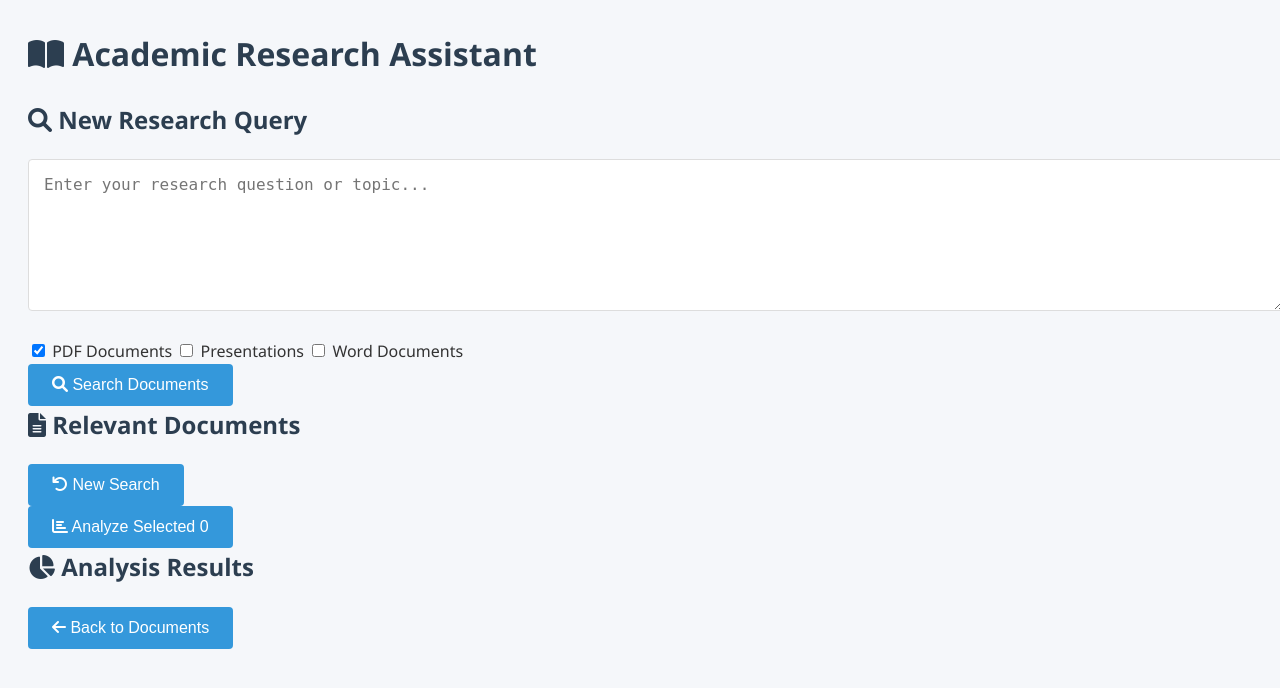
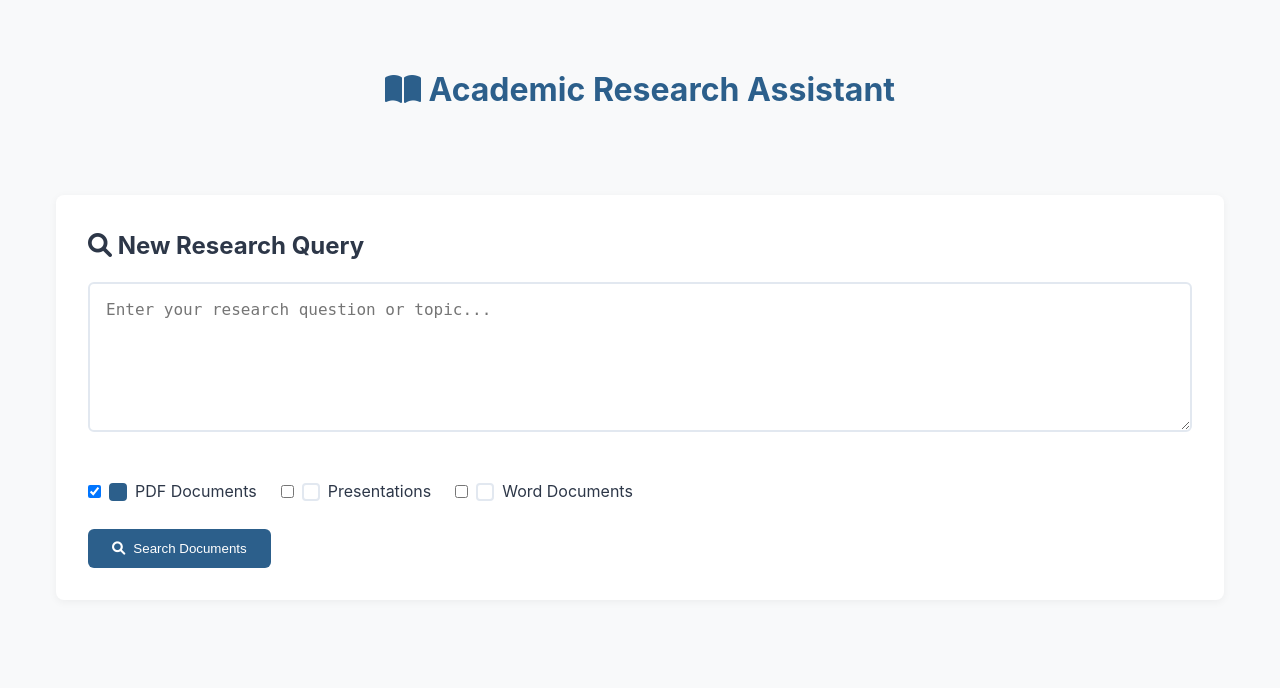
Before and after one commit to abhijeeth12/Academic-Research-Assistant, a Flask app: page / in a window 1280 px wide. Shown: the top 688 px of the page. Run offline with Flask 3, Linux system fonts and the light colour scheme.

Commit message:
Update style.css

```diff
--- a/static/style.css
+++ b/static/style.css
@@ -1,129 +1,153 @@
-body {
-    font-family: 'Segoe UI', Tahoma, Geneva, Verdana, sans-serif;
-    background: #f5f7fa;
-    padding: 20px;
-    line-height: 1.6;
-    color: #333;
+:root {
+    --primary: #2C5F8B;
+    --secondary: #3A7CA5;
+    --background: #F8F9FA;
+    --surface: #FFFFFF;
+    --text-primary: #2D3748;
+    --text-secondary: #718096;
+    --border: #E2E8F0;
+    --hover-bg: #EDF2F7;
 }
 
-.container {
-    max-width: 1000px;
-    margin: 0 auto;
-    background: white;
-    padding: 30px;
-    border-radius: 8px;
-    box-shadow: 0 2px 10px rgba(0,0,0,0.1);
+* {
+    box-sizing: border-box;
+    margin: 0;
+    padding: 0;
 }
 
-h1, h2, h3, h4 {
-    color: #2c3e50;
-    margin-top: 0;
+body {
+    font-family: 'Inter', system-ui, -apple-system, sans-serif;
+    background-color: var(--background);
+    color: var(--text-primary);
+    line-height: 1.6;
+}
+
+.app-container {
+    max-width: 1200px;
+    margin: 0 auto;
+    padding: 2rem 1rem;
+}
+
+.app-header {
+    text-align: center;
+    margin-bottom: 3rem;
+    padding: 2rem 0;
+}
+
+.app-header h1 {
+    font-size: 2rem;
+    color: var(--primary);
+}
+
+.phase {
+    display: none;
+}
+
+.phase.active {
+    display: block;
+}
+
+.phase-card {
+    background: var(--surface);
+    border-radius: 8px;
+    box-shadow: 0 2px 8px rgba(0,0,0,0.05);
+    padding: 2rem;
+    margin-bottom: 2rem;
+}
+
+.phase-header {
+    display: flex;
+    justify-content: space-between;
+    align-items: center;
+    margin-bottom: 1.5rem;
 }
 
 textarea {
     width: 100%;
-    height: 120px;
-    padding: 15px;
-    margin-bottom: 20px;
-    border: 1px solid #ddd;
-    border-radius: 4px;
-    font-size: 16px;
+    min-height: 150px;
+    padding: 1rem;
+    border: 2px solid var(--border);
+    border-radius: 6px;
+    margin: 1rem 0;
     resize: vertical;
+    font-size: 1rem;
 }
 
-button {
-    padding: 12px 24px;
-    background: #3498db;
-    color: white;
-    border: none;
-    border-radius: 4px;
-    font-size: 16px;
-    cursor: pointer;
-    transition: background 0.3s;
-    margin-right: 10px;
+.document-types {
+    display: flex;
+    gap: 1.5rem;
+    margin: 1.5rem 0;
 }
 
-button:hover {
-    background: #2980b9;
-}
-
-button.secondary {
-    background: #95a5a6;
-}
-
-button.secondary:hover {
-    background: #7f8c8d;
-}
-
-.type-options {
-    margin: 20px 0;
-    padding: 15px;
-    background: #f8f9fa;
-    border-radius: 4px;
-}
-
-.type-options label {
-    display: inline-block;
-    margin-right: 15px;
-    margin-bottom: 10px;
+.type-option {
+    display: flex;
+    align-items: center;
+    gap: 0.5rem;
     cursor: pointer;
 }
 
-.document-type-section {
-    margin-bottom: 30px;
-    border-bottom: 1px solid #eee;
-    padding-bottom: 20px;
+.checkmark {
+    width: 1.125rem;
+    height: 1.125rem;
+    border: 2px solid var(--border);
+    border-radius: 4px;
+    display: flex;
+    align-items: center;
+    justify-content: center;
+}
+
+input:checked + .checkmark {
+    background: var(--primary);
+    border-color: var(--primary);
+    color: white;
+}
+
+.primary-btn {
+    background: var(--primary);
+    color: white;
+    border: none;
+    padding: 0.75rem 1.5rem;
+    border-radius: 6px;
+    cursor: pointer;
+    display: inline-flex;
+    align-items: center;
+    gap: 0.5rem;
+}
+
+.documents-grid {
+    display: grid;
+    gap: 1rem;
+    margin: 1.5rem 0;
 }
 
 .document-item {
-    display: flex;
-    align-items: flex-start;
-    margin: 15px 0;
-    padding: 15px;
-    background: #f8f9fa;
-    border-radius: 4px;
+    position: relative;
+    padding: 1.5rem;
+    border: 2px solid var(--border);
+    border-radius: 6px;
+    cursor: pointer;
+    transition: all 0.2s;
 }
 
-.document-item input {
-    margin-right: 15px;
-    margin-top: 5px;
+.document-item.selected {
+    border-color: var(--primary);
+    background: rgba(44,95,139,0.05);
+    padding-right: 3rem;
 }
 
-.document-item h4 {
-    margin: 0 0 5px 0;
+.document-item.selected::after {
+    content: "✓";
+    position: absolute;
+    right: 1.5rem;
+    top: 50%;
+    transform: translateY(-50%);
+    color: var(--primary);
+    font-size: 1.2rem;
 }
 
-.author {
-    color: #7f8c8d;
-    font-style: italic;
-    margin: 5px 0;
-}
-
-.analysis-result {
-    margin: 25px 0;
-    padding: 20px;
-    background: white;
-    border-radius: 4px;
-    box-shadow: 0 2px 5px rgba(0,0,0,0.1);
-}
-
-.document-header {
-    margin-bottom: 15px;
-    padding-bottom: 15px;
-    border-bottom: 1px solid #eee;
-}
-
-.summary {
-    margin: 20px 0;
-    line-height: 1.7;
-}
-
-.query-context {
-    font-size: 14px;
-    color: #7f8c8d;
-    margin-top: 20px;
-    padding-top: 15px;
-    border-top: 1px solid #eee;
+#selectedCount {
+    margin-left: 8px;
+    font-weight: bold;
 }
 
 #loadingOverlay {
@@ -134,27 +158,21 @@ button.secondary:hover {
     bottom: 0;
     background: rgba(255,255,255,0.9);
     display: none;
-    flex-direction: column;
     align-items: center;
     justify-content: center;
-    z-index: 1000;
+    flex-direction: column;
+    gap: 1rem;
 }
 
 .spinner {
-    border: 5px solid #f3f3f3;
-    border-top: 5px solid #3498db;
+    width: 3rem;
+    height: 3rem;
+    border: 3px solid var(--border);
+    border-top-color: var(--primary);
     border-radius: 50%;
-    width: 50px;
-    height: 50px;
     animation: spin 1s linear infinite;
-    margin-bottom: 15px;
 }
 
 @keyframes spin {
-    0% { transform: rotate(0deg); }
     100% { transform: rotate(360deg); }
 }
-
-.analysis-controls {
-    margin-top: 30px;
-}
```
